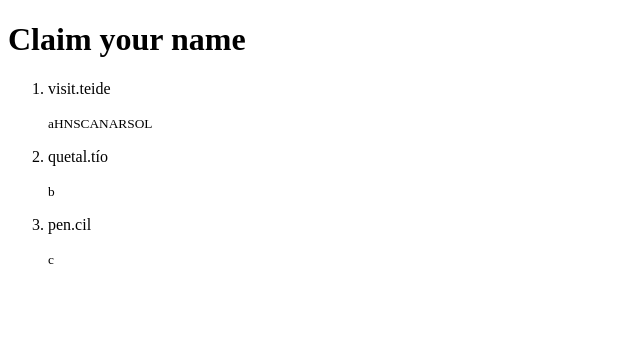
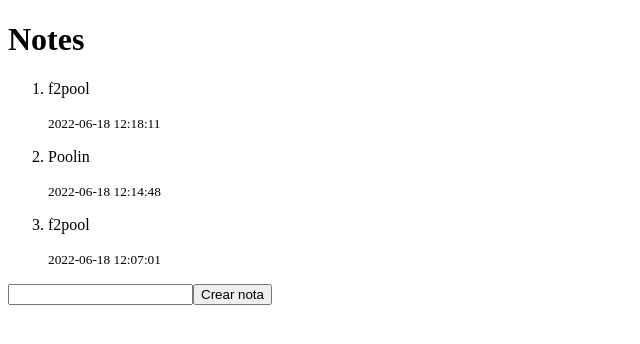
Before and after one commit to miguelgargallo/miguelgargallo_bootcamp_fullstack_react_0012_tablas, a React (Create React App) app: page / in a window 1280 px wide. Shown: the top 344 px of the page, without its empty margins (0-640 px from the left). Built offline with nearby package versions, Linux system fonts and the light colour scheme.

Commit message:
Actualizado 4 am Actualizado 4 am

```diff
--- a/src/App.js
+++ b/src/App.js
@@ -1,15 +1,26 @@
 import "./styles.css";
-import { Melo } from "./Note.js";
+import { useState } from "react";
+import { Note } from "./Note.js";
 
-export default function App({ notes = [] }) {
+export default function App(props) {
+  const [notes, setNotes] = useState(props.notes);
+  //const [newNote, setNewNote] = useState('')
+
+  const handleChange = (event) => {
+    console.log(event.target.value);
+  };
   return (
     <div>
-      <h1>Claim your name</h1>
+      <h1>Notes</h1>
       <ol>
         {notes.map((note) => (
-          <Melo key={note.id} {...note} />
+          <Note key={note.id} {...note} />
         ))}
       </ol>
+      <div>
+        <input type="text" onChange={handleChange} />
+        <button>Crear nota</button>
+      </div>
     </div>
   );
 }
--- a/src/Note.js
+++ b/src/Note.js
@@ -1,15 +1,16 @@
-export const Melo = (props) => {
-  const { currencies = [], domain, wallet } = props;
+export const Note = (props) => {
+  console.log({ props });
+
+  const { categories = [], content, date } = props;
 
   return (
     <li>
-      <p>{domain}</p>
+      <p>{content}</p>
       <small>
-        <time>{wallet}</time>
+        <time>{date}</time>
       </small>
-      {currencies.map((currency) => (
-        <small key={currency}>{currency}</small>
-      ))}
     </li>
   );
 };
+
+export const getNumber = () => 2;
--- a/src/index.js
+++ b/src/index.js
@@ -5,21 +5,21 @@
 const notes = [
   {
     id: 1,
-    wallet: "a",
-    domain: "visit.teide",
+    content: "f2pool",
+    date: "2022-06-18 12:18:11",
     important: true,
-    currencies: ["HNS", "CANAR", "SOL"]
+    categories: ["HNS", "SOL", "CANAR"]
   },
   {
     id: 2,
-    wallet: "b",
-    domain: "quetal.tío",
+    content: "Poolin",
+    date: "2022-06-18 12:14:48",
     important: true
   },
   {
     id: 3,
-    wallet: "c",
-    domain: "pen.cil",
+    content: "f2pool",
+    date: "2022-06-18 12:07:01",
     important: true
   }
 ];
```
